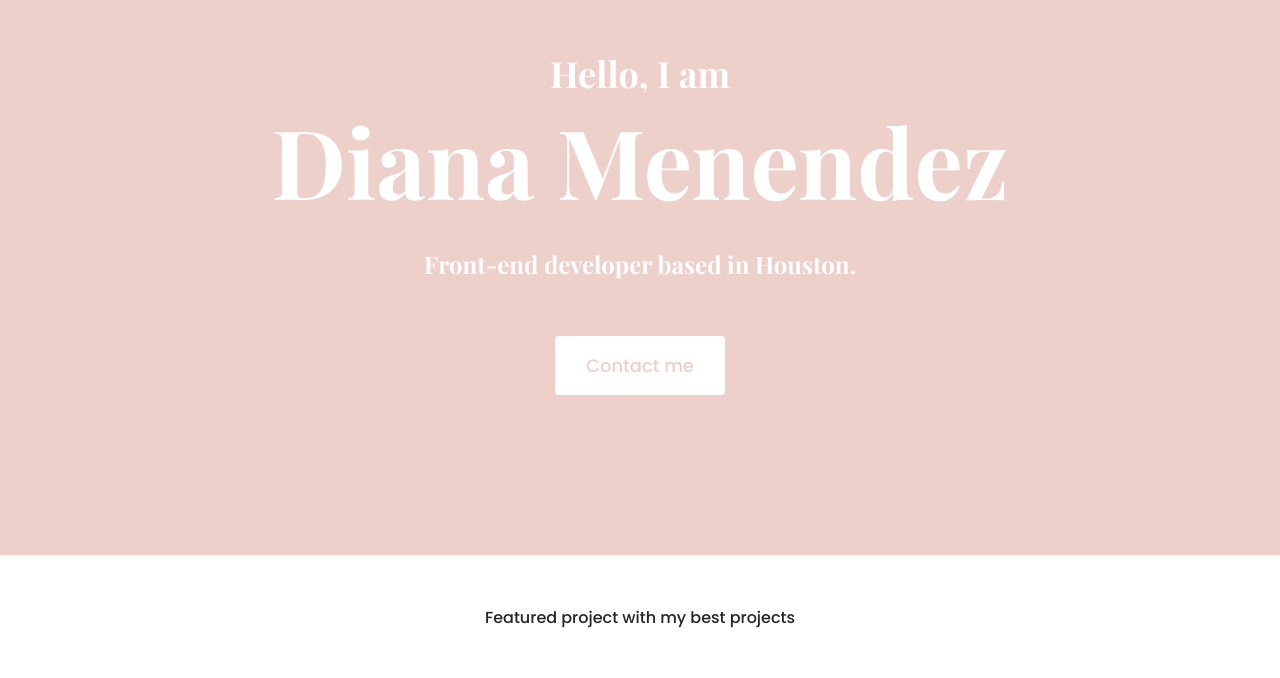
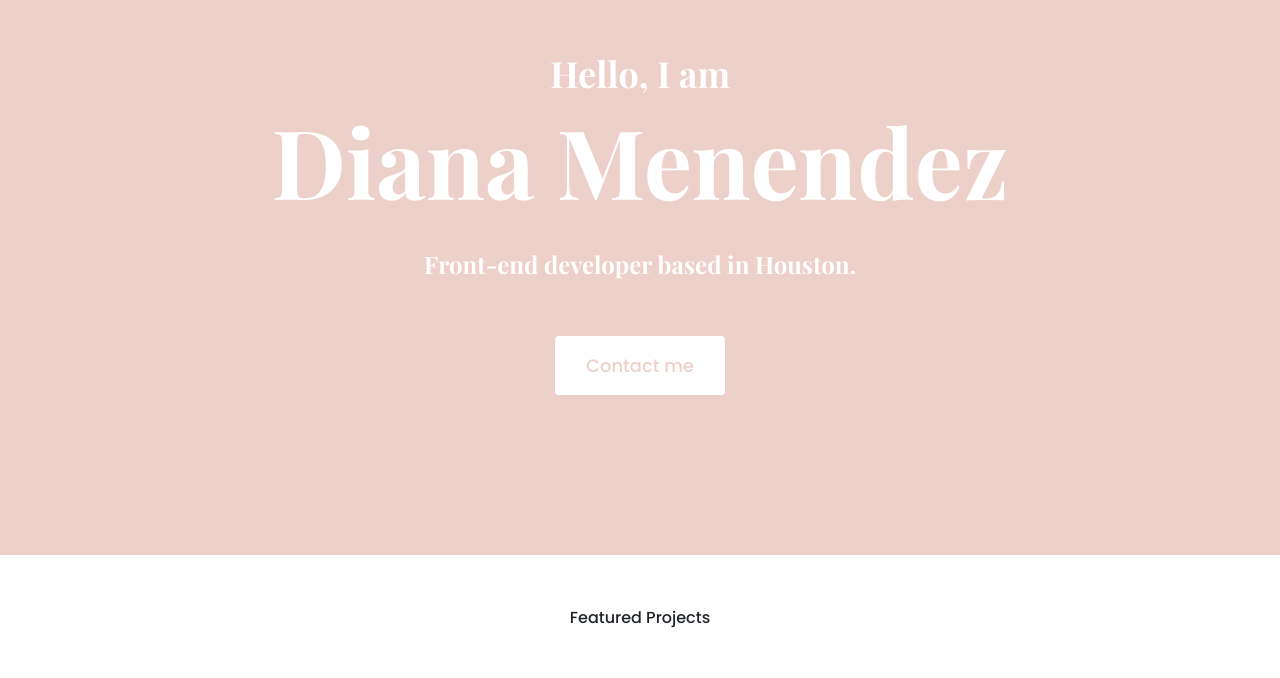
Before and after one commit to itsdianaa21/Portfolio-Project, a plain HTML site: page index.html in a window 1280 px wide. Shown: the part 102-780 px from the top of the page. Drawn offline with nearby package versions, Linux system fonts and the light colour scheme.

Commit message:
edited wording

```diff
--- a/index.html
+++ b/index.html
@@ -36,7 +36,7 @@
         <a href="#" class="btn btn-branding">Contact me</a>
       </div>
     </div>
-    <p class="text-center m-5">Featured project with my best projects</p>
+    <p class="text-center m-5">Featured Projects</p>
     <div class="container">
       <div class="row">
         <div class="col d-none d-lg-block">
```
